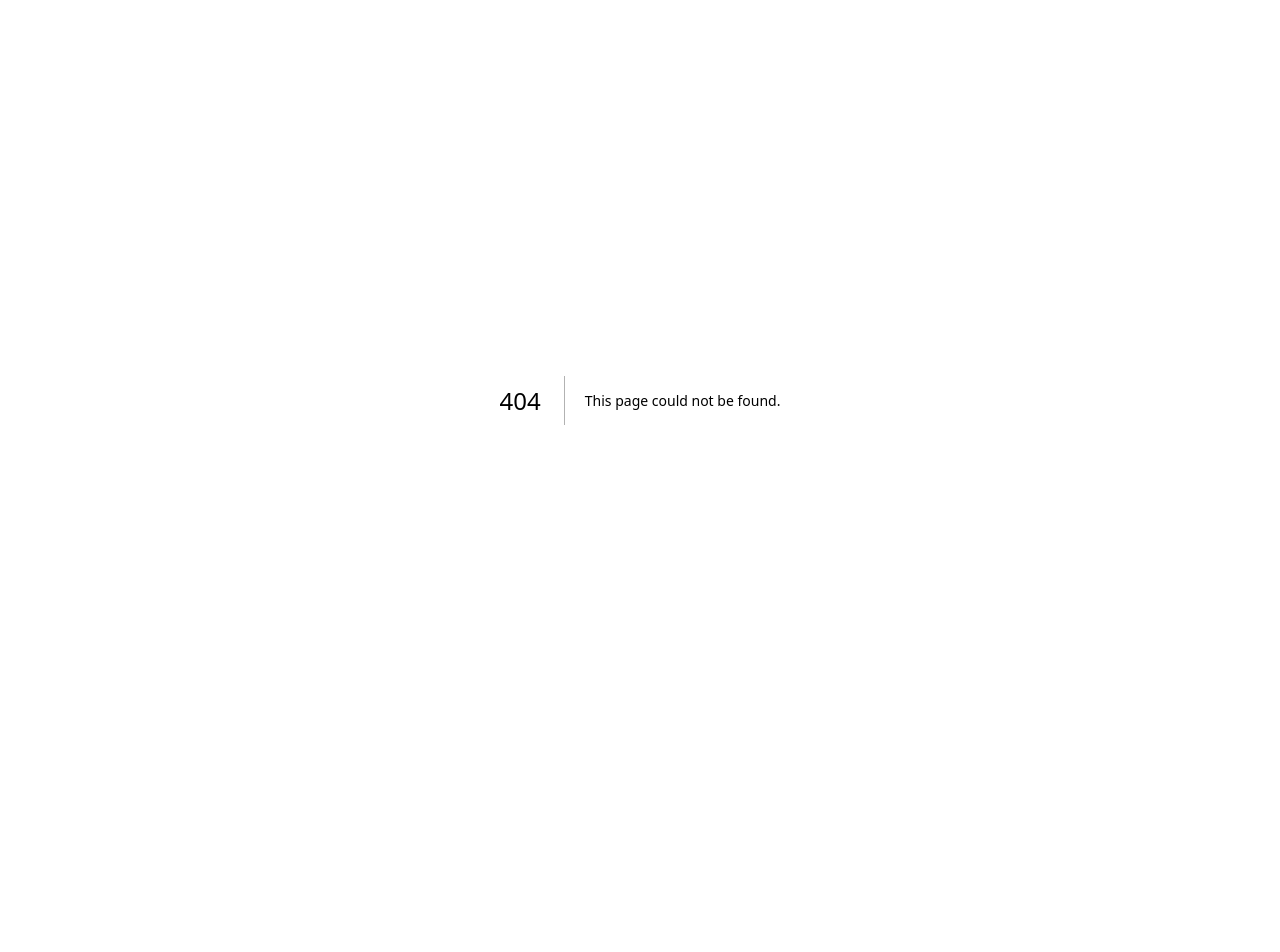
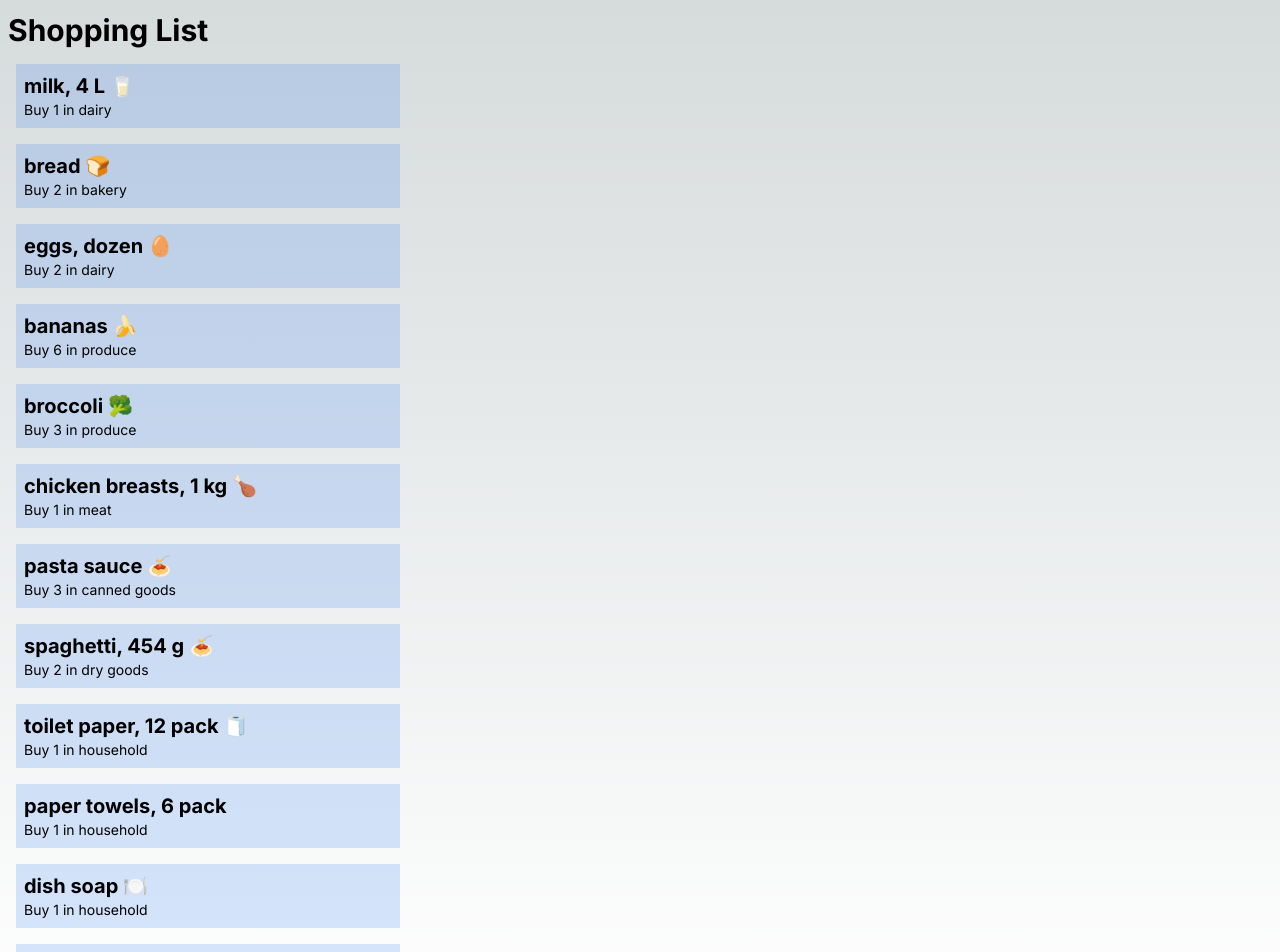
Before and after one commit to mylamthuy/cprg306-assignments, a Next.js app: page /week-3 in a window 1280 px wide. Before the commit this address had no page. Shown: the top 952 px of the page. Before the commit the page ends 800 px from the top, so only its background shows below. Built offline with nearby package versions, Linux system fonts and the light colour scheme.

Commit message:
Week 3 assignment

```diff
--- a/app/page.js
+++ b/app/page.js
@@ -4,7 +4,10 @@
 return (
   <main>
     <h1 className="text-xl">CPRG 306: Web Development 2 - Assignments</h1>
-    <Link href="/week-2">Week 2 Assignment</Link>
+    <ul>
+    <li><Link href="/week-2">Week 2 Assignment</Link></li>
+    <li><Link href="/week-3">Week 3 Assignment</Link></li>
+    </ul>
   </main>
 )
 }
--- /dev/null
+++ b/app/week-3/item-list.js
@@ -0,0 +1,93 @@
+import Item from './item';
+
+export default function ItemList(){
+    const item1 = {
+        name: "milk, 4 L 🥛",
+        quantity: 1,
+        category: "dairy",
+      };
+
+      const item2 = {
+        name: "bread 🍞",
+        quantity: 2,
+        category: "bakery",
+      };
+
+      const item3 = {
+        name: "eggs, dozen 🥚",
+        quantity: 2,
+        category: "dairy",
+      };
+
+      const item4 = {
+        name: "bananas 🍌",
+        quantity: 6,
+        category: "produce",
+      };
+
+      const item5 = {
+        name: "broccoli 🥦",
+        quantity: 3,
+        category: "produce",
+      };
+
+      const item6 = {
+        name: "chicken breasts, 1 kg 🍗",
+        quantity: 1,
+        category: "meat",
+      };
+
+      const item7 = {
+        name: "pasta sauce 🍝",
+        quantity: 3,
+        category: "canned goods",
+      };
+
+      const item8 = {
+        name: "spaghetti, 454 g 🍝",
+        quantity: 2,
+        category: "dry goods",
+      };
+
+      const item9 = {
+        name: "toilet paper, 12 pack 🧻",
+        quantity: 1,
+        category: "household",
+      };
+
+      const item10 = {
+        name: "paper towels, 6 pack",
+        quantity: 1,
+        category: "household",
+      };
+
+      const item11 = {
+        name: "dish soap 🍽️",
+        quantity: 1,
+        category: "household",
+      };
+
+      const item12 = {
+        name: "hand soap 🧼",
+        quantity: 4,
+        category: "household",
+      };
+
+      const itemNumbers= ["item1",2,3,4,5,6,7,8,9,10,11,12];
+      return(
+        <div>
+            <Item name={item1.name} quantity={item1.quantity} category={item1.category} />
+            <Item name={item2.name} quantity={item2.quantity} category={item2.category} />
+            <Item {...item3} />
+            <Item {...item4} />
+            <Item {...item5} />
+            <Item {...item6} />
+            <Item {...item7} />
+            <Item {...item8} />
+            <Item {...item9} />
+            <Item {...item10} />
+            <Item {...item11} />
+            <Item {...item12} />
+        </div>
+      )
+}
--- /dev/null
+++ b/app/week-3/item.js
@@ -0,0 +1,8 @@
+export default function Item({name, quantity, category}){
+    return (
+    <div className=" bg-blue-500/20 w-full max-w-sm m-4 p-2">
+        <h1 className="text-xl font-bold">{name}</h1>
+        <p className="text-sm">Buy {quantity} in {category}</p>
+    </div>
+    )
+}
--- /dev/null
+++ b/app/week-3/page.js
@@ -0,0 +1,10 @@
+import ItemList from "./item-list";
+
+export default function Page(){
+    return (
+        <main>
+            <h1 className="text-3xl font-bold mt-3 ml-2">Shopping List</h1>
+            <ItemList />
+        </main>
+    )
+}
```
